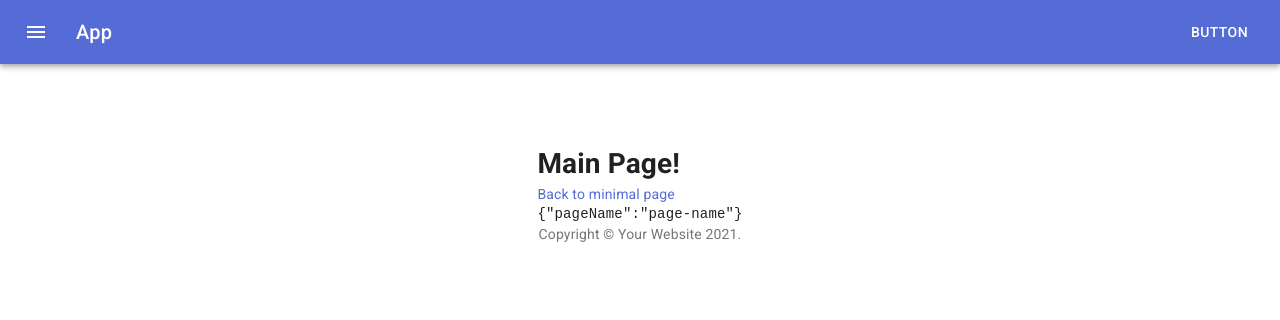
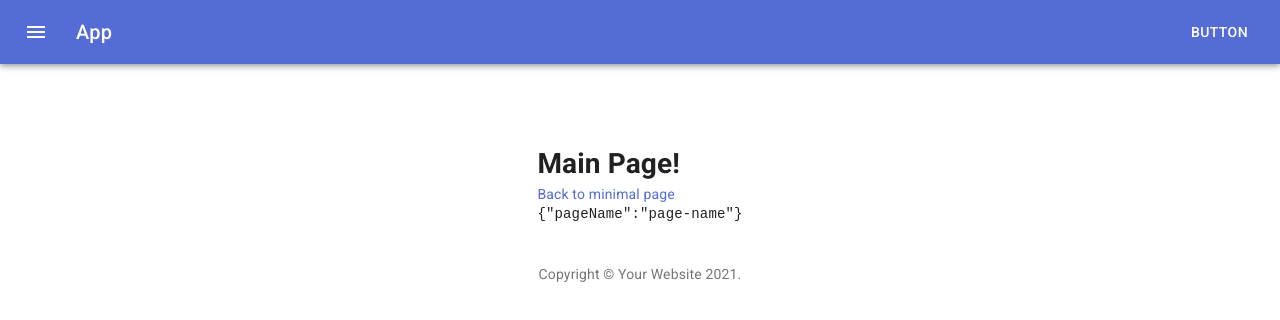
Before and after one commit to madmaxlax/react-materialui-router-typescript-starter, a React (Create React App) app: page /main/page-name in a window 1280 px wide. Shown: the top 320 px of the page. Built offline with nearby package versions, Linux system fonts and the light colour scheme.

Commit message:
Update Footer.tsx

```diff
--- a/src/components/Footer.tsx
+++ b/src/components/Footer.tsx
@@ -1,4 +1,4 @@
-import { Typography } from '@material-ui/core';
+import { Grid, Typography } from '@material-ui/core';
 import { makeStyles } from '@material-ui/styles';
 import clsx from 'clsx';
 import React from 'react';
@@ -9,6 +9,7 @@ import { Link } from './Link';
 // eslint-disable-next-line @typescript-eslint/no-unused-vars
 const useStyles = makeStyles((theme: CustomTheme) => ({
   footerRoot: {},
+  footerContainer: { minHeight: 100 },
 }));
 
 const Footer = (props: ClassNameProps) => {
@@ -16,7 +17,14 @@ const Footer = (props: ClassNameProps) => {
   const classes = useStyles();
 
   return (
-    <div className={clsx(classes.footerRoot, className)}>
+    <Grid
+      container
+      direction="column"
+      justifyContent="space-between"
+      alignItems="stretch"
+      className={clsx(classes.footerRoot, className)}
+    >
+      <Grid item container justifyContent="center" alignItems="center" className={classes.footerContainer}>
         <Typography variant="body2" color="textSecondary" align="center">
           {'Copyright © '}
           <Link color="inherit" to="https://material-ui.com/">
@@ -25,7 +33,8 @@ const Footer = (props: ClassNameProps) => {
           {new Date().getFullYear()}
           {'.'}
         </Typography>
-    </div>
+      </Grid>
+    </Grid>
   );
 };
 
```
Lines whose indentation alone changed are shown as unchanged.
